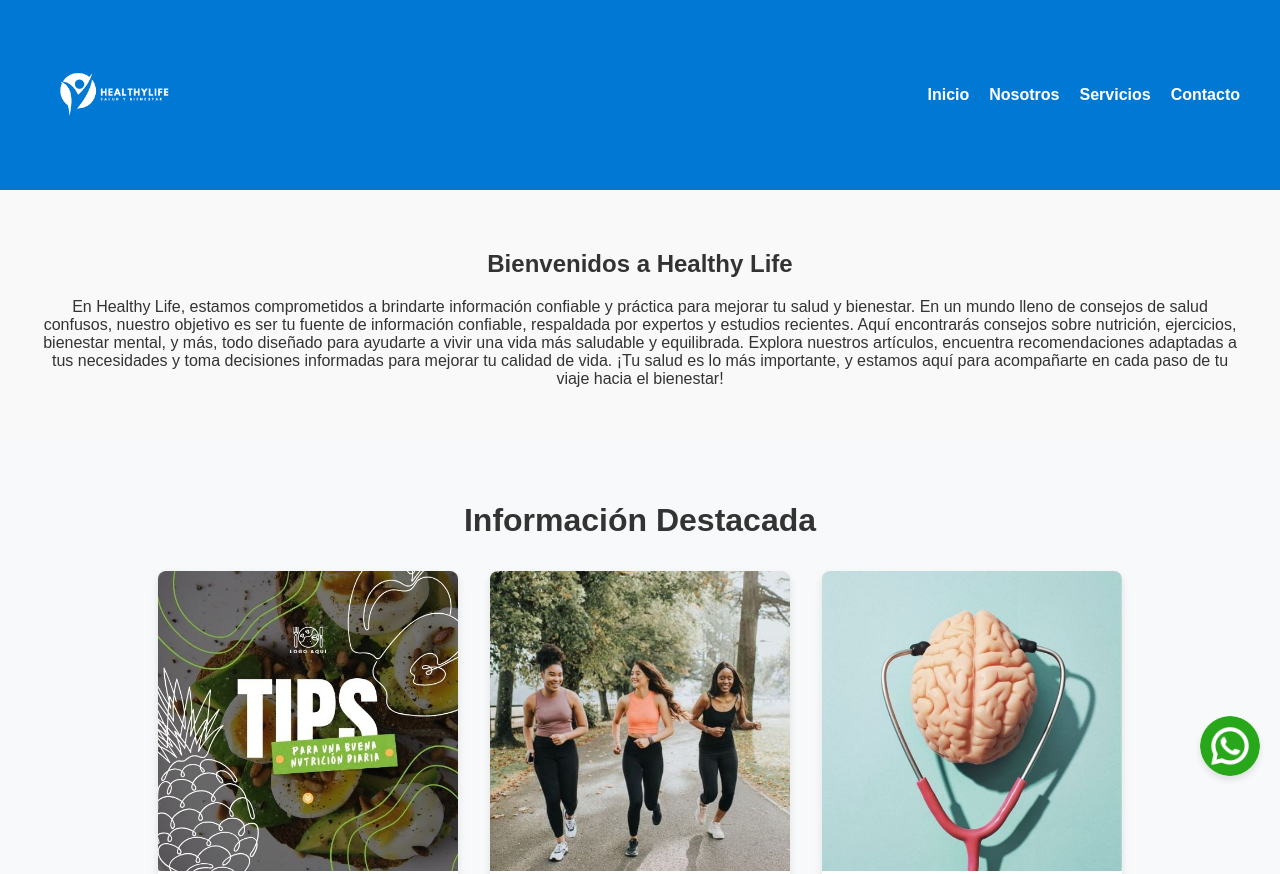
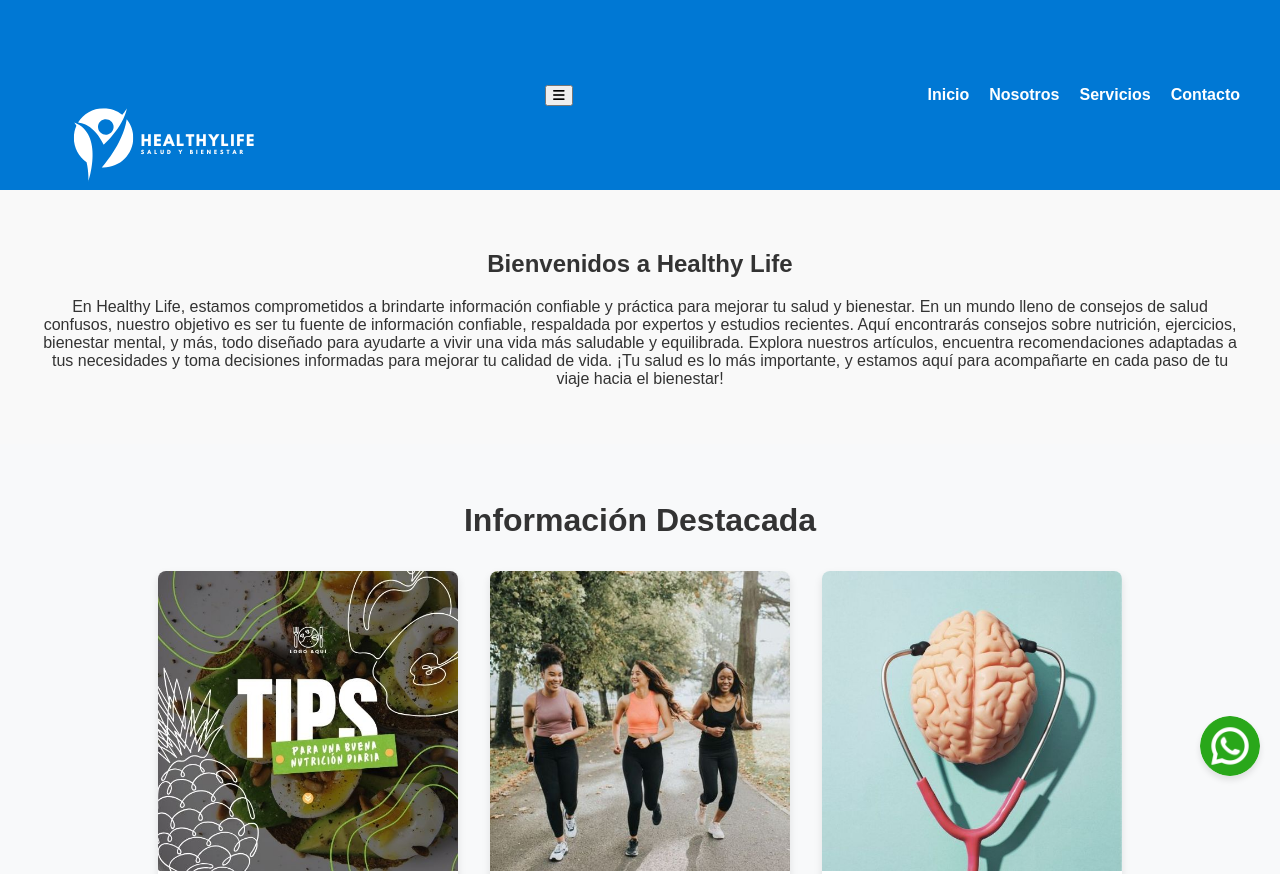
Before and after one commit to alexandraa10/healthylife, a plain HTML site: page index.html in a window 1280 px wide. Shown: the top 874 px of the page. Drawn offline with Linux system fonts and the light colour scheme.

Commit message:
Update index.html

```diff
--- a/index.html
+++ b/index.html
@@ -17,8 +17,13 @@
     <div class="header-container">
         <!-- Logo -->
         <div class="logo">
-                <img class="logo" src="img/Healthy-Life-Logo-white.png" alt="Healthy Life Logo">
+            <img src="img/Healthy-Life-Logo-white.png" alt="Healthy Life Logo">
         </div>
+
+        <!-- Botón de menú hamburguesa -->
+        <button class="menu-toggle" onclick="toggleMenu()">
+            <i class="fas fa-bars"></i>
+        </button>
 
         <!-- Menú -->
         <nav class="menu">
@@ -31,6 +36,7 @@
         </nav>
     </div>
 </header>
+
 
     </div>
     <div class="info">
```
Lines whose indentation alone changed are shown as unchanged.
